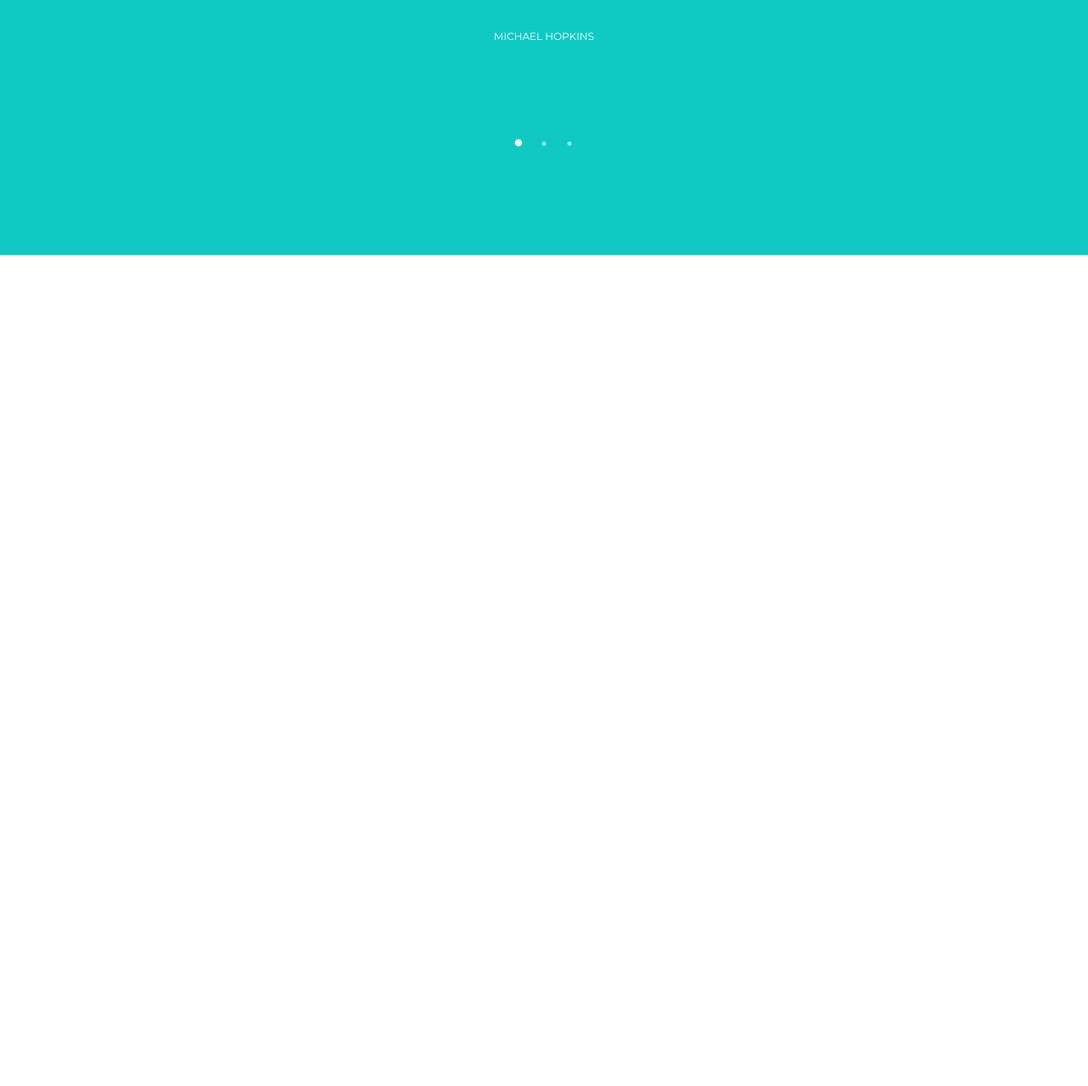
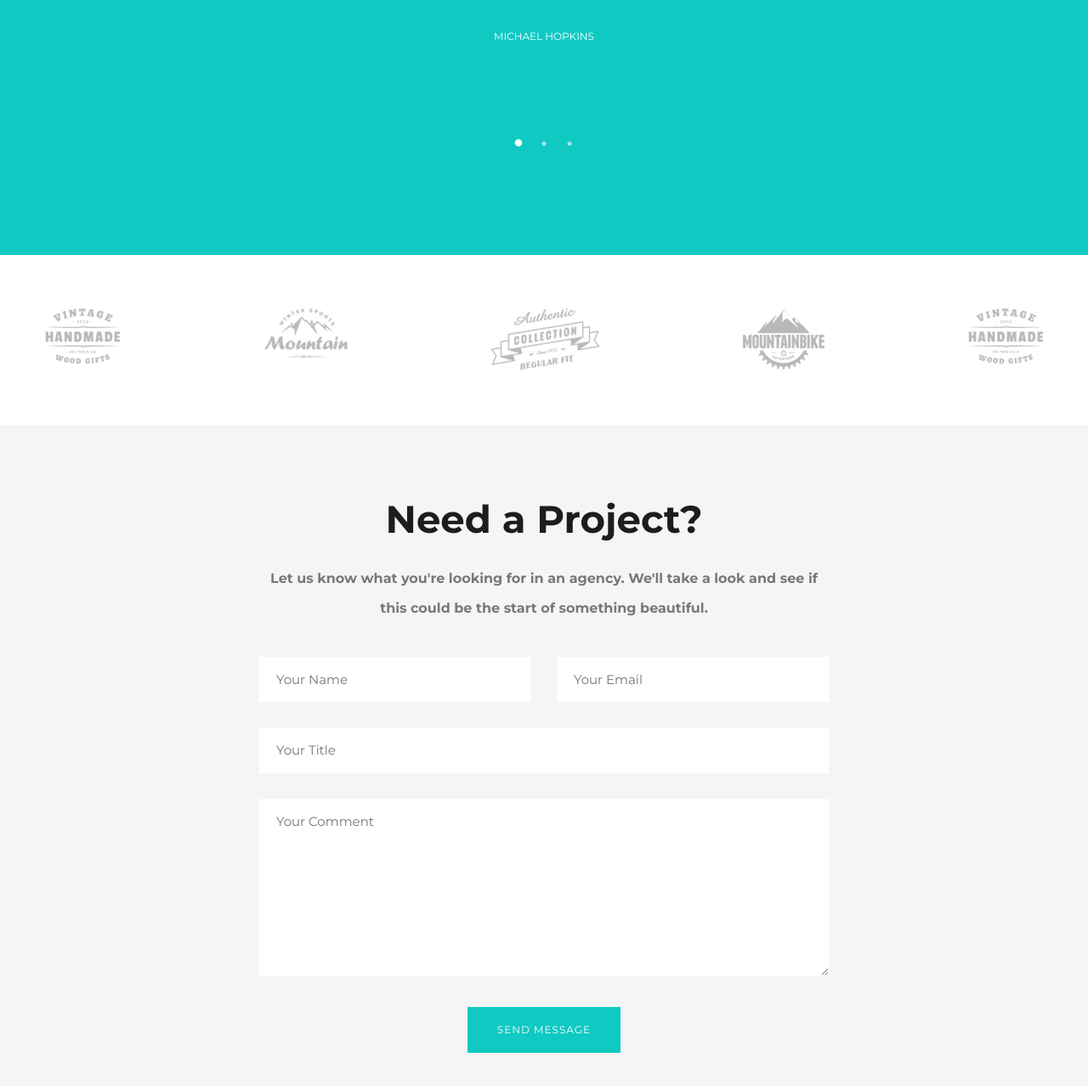
Before and after one commit to dmkovy/template-webpack, a website built with webpack: page src/index.html in a window 1280 px wide. Shown: the part 4537-5815 px from the top of the page at 85% size. Before the commit the page ends 4837 px from the top, so only its background shows below. Built offline with nearby package versions, Linux system fonts and the light colour scheme.

Commit message:
section forms

```diff
--- a/src/index.html
+++ b/src/index.html
@@ -184,6 +184,7 @@
       <h2 class="photos__title">load more work</h2>
     </section>
 
+    <!-- works -->
     <section class="works">
       <div class="container">
         <div class="works__wrap">
@@ -202,6 +203,7 @@
       </div>
     </section>
 
+    <!-- services -->
     <section class="services">
       <div class="container">
         <ul class="services__list">
@@ -281,6 +283,7 @@
       </div>
     </section>
 
+    <!-- testimonials -->
     <div class="testimonials">
       <div class="container">
         <div class="testimonials-carousel">
@@ -311,6 +314,45 @@
         </div>
       </div>
     </div>
+
+    <!-- clients -->
+    <sections class="clients">
+      <div class="container">
+        <div class="clients__wrap">
+          <ul class="clients__list">
+            <li class="clients__item"><img src="../src/img/bg/1.png" alt="" class="clients__img"></li>
+            <li class="clients__item"><img src="../src/img/bg/2.png" alt="" class="clients__img"></li>
+            <li class="clients__item"><img src="../src/img/bg/3.png" alt="" class="clients__img"></li>
+            <li class="clients__item"><img src="../src/img/bg/4.png" alt="" class="clients__img"></li>
+            <li class="clients__item"><img src="../src/img/bg/5.png" alt="" class="clients__img"></li>
+          </ul>
+        </div>
+      </div>
+    </sections>
+
+    <!-- form -->
+    <section class="forms">
+      <div class="forms__wrap">
+        <div class="forms__header">
+          <h2 class="forms__h2">Need a Project?</h2>
+          <h4 class="forms__subtitle">Let us know what you're looking for in an agency. We'll take a look and see
+            if this could be the start of something beautiful.</h4>
+        </div>
+        <form method="post" class="forms__main">
+          <div class="forms__section1">
+            <input type="text" required class="forms__name forms__input" placeholder="Your Name">
+            <input type="text" required class="forms__email forms__input" placeholder="Your Email">
+          </div>
+          <input type="text" required class="forms__title forms__input" placeholder="Your Title">
+          <textarea class="forms__textarea" required name="textarea" cols="30" rows="10"
+            placeholder="Your Comment"></textarea>
+          <br>
+          <button type="submit" class="forms__submit">send message</button>
+        </form>
+      </div>
+    </section>
+
+
   </div>
   <script src="https://cdnjs.cloudflare.com/ajax/libs/jquery/3.4.1/jquery.min.js"></script>
   <script src="https://cdnjs.cloudflare.com/ajax/libs/magnific-popup.js/1.1.0/jquery.magnific-popup.min.js"></script>
--- /dev/null
+++ b/src/styles/sections/clients.scss
@@ -0,0 +1,26 @@
+.clients {
+  display: flex;
+  align-items: center;
+  height: 200px;
+  box-sizing: border-box;
+
+
+  &__list {
+    margin: 0;
+    padding: 0;
+    list-style: none;
+    display: flex;
+    justify-content: space-between;
+  }
+
+  &__item {
+    transition: .2s all;
+    opacity: .6;
+    padding-top: 3px;
+
+    &:hover {
+      opacity: 1;
+      padding-top: 0;
+    }
+  }
+}
--- /dev/null
+++ b/src/styles/sections/forms.scss
@@ -0,0 +1,71 @@
+.forms {
+  display: flex;
+  justify-content: center;
+  background: $greyBg;
+  width: 100%;
+  padding: 100px 0;
+  box-sizing: border-box;
+
+  input:placeholder {
+    font-size: 15px;
+    color: $grey2;
+  }
+
+  &__wrap {
+    max-width: 670px;
+    text-align: center;
+  }
+
+  &__header,
+  &__h2 {
+    margin-bottom: 40px;
+  }
+
+  &__header {
+    font-size: 30px;
+    font-weight: bold;
+  }
+
+  &__subtitle {
+    color: $grey2;
+    font-size: 16px;
+    line-height: 35px;
+  }
+
+  &__input,
+  &__textarea {
+    border: 0;
+    padding: 18px 20px;
+    outline: none;
+    font-size: 15px;
+    color: $grey2;
+    box-sizing: border-box;
+    margin-bottom: 30px;
+  }
+
+  &__section1 {
+    display: flex;
+    justify-content: space-between;
+  }
+
+  &__name,
+  &__email {
+    width: 320px;
+  }
+
+  &__title,
+  &__textarea {
+    width: 100%;
+  }
+
+  &__submit {
+    border: 0;
+    background: $accent;
+    color: #fff;
+    font-size: 12px;
+    text-transform: uppercase;
+    padding: 20px 35px;
+    letter-spacing: 1px;
+    cursor: pointer;
+  }
+}
--- a/src/styles/sections/index.scss
+++ b/src/styles/sections/index.scss
@@ -8,3 +8,5 @@
 @import './works';
 @import './services';
 @import './testimonials';
+@import './clients';
+@import './forms';
```
Also changed, not shown: src/img/bg/1.png (added), src/img/bg/2.png (added), src/img/bg/3.png (added), src/img/bg/4.png (added), src/img/bg/5.png (added).
